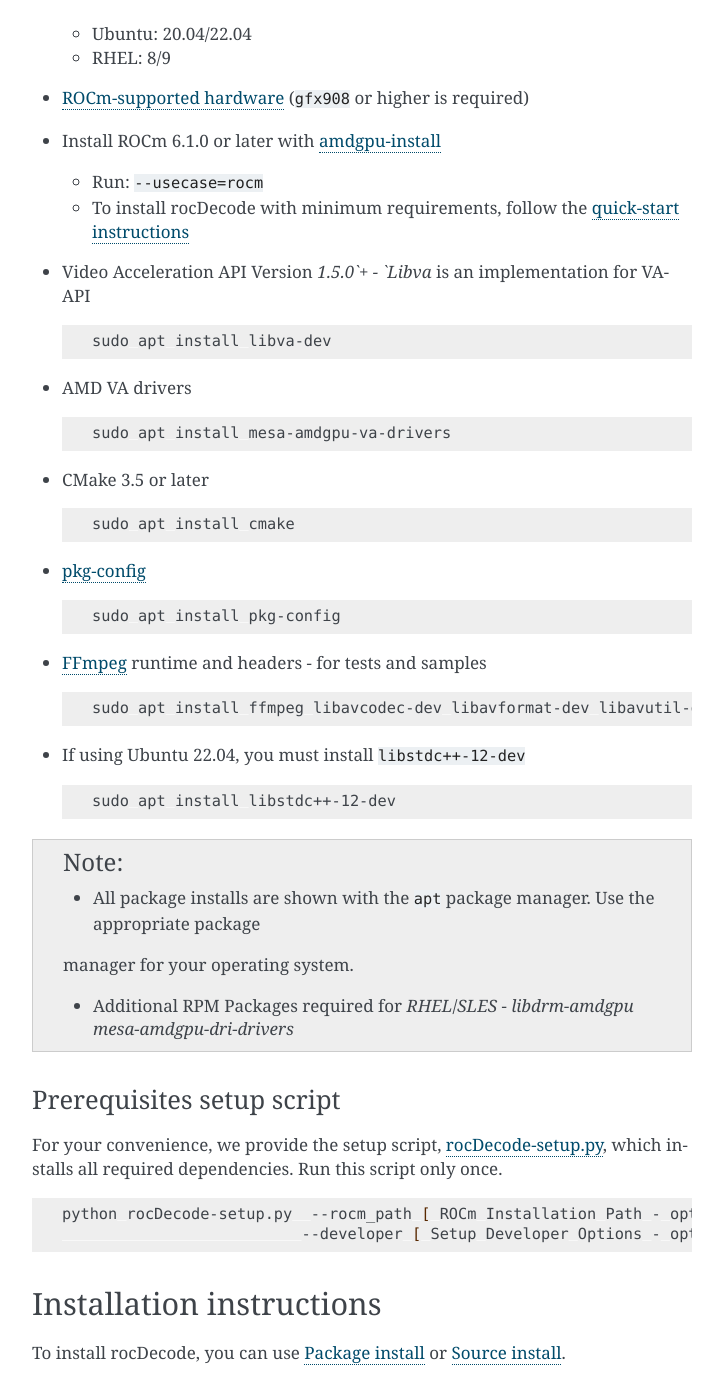
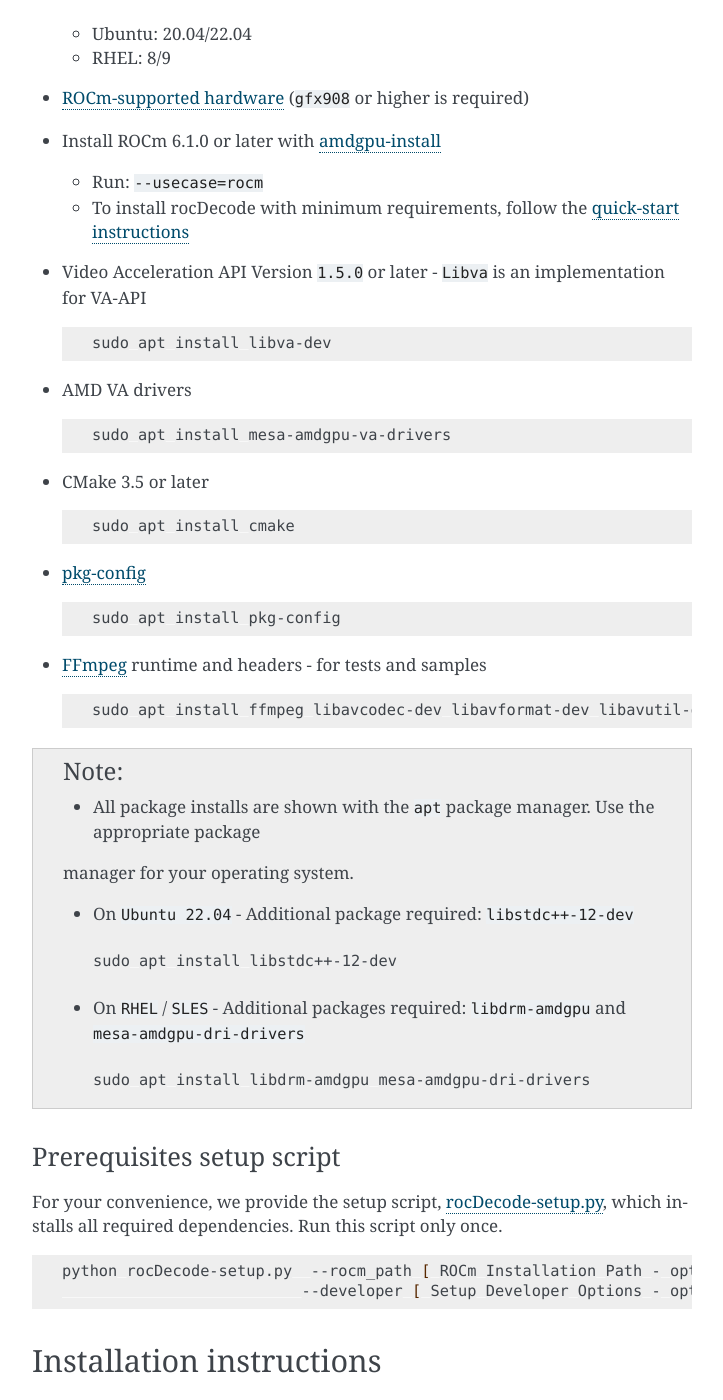
Before and after one commit to ROCm/rocDecode, a Sphinx documentation site: the page built from docs/install/install.rst, in a window 1280 px wide and 1400 px high, scrolled down 772 px. Shown: the whole window, without its empty margins (388-1111 px from the left). Built offline with Sphinx 7.4.7, drawn with Linux system fonts in a browser that asks for light colours.

```diff
--- a/docs/install/install.rst
+++ b/docs/install/install.rst
@@ -54,7 +54,7 @@ Prerequisites
   * Run: ``--usecase=rocm``
   * To install rocDecode with minimum requirements, follow the :doc:`quick-start instructions <./quick-start>`
 
-* Video Acceleration API Version `1.5.0`+ - `Libva` is an implementation for VA-API
+* Video Acceleration API Version ``1.5.0`` or later - ``Libva`` is an implementation for VA-API
 
   .. code:: shell
 
@@ -84,18 +84,23 @@ Prerequisites
 
     sudo apt install ffmpeg libavcodec-dev libavformat-dev libavutil-dev
 
-* If using Ubuntu 22.04, you must install ``libstdc++-12-dev``
+.. note::
+
+  * All package installs are shown with the ``apt`` package manager. Use the appropriate package
+  manager for your operating system.
+
+  * On ``Ubuntu 22.04`` - Additional package required: ``libstdc++-12-dev``
 
   .. code:: shell
 
     sudo apt install libstdc++-12-dev
 
-.. note::
+  * On ``RHEL`` / ``SLES`` - Additional packages required: ``libdrm-amdgpu`` and ``mesa-amdgpu-dri-drivers``
 
-  * All package installs are shown with the ``apt`` package manager. Use the appropriate package
-  manager for your operating system.
+  .. code:: shell
 
-  * Additional RPM Packages required for `RHEL`/`SLES` - `libdrm-amdgpu mesa-amdgpu-dri-drivers`
+    sudo apt install libdrm-amdgpu mesa-amdgpu-dri-drivers
+
 
 Prerequisites setup script
 ----------------------------------------------------------------------------------------------------------
```
Also changed, not shown: README.md (+6 -3 lines).
